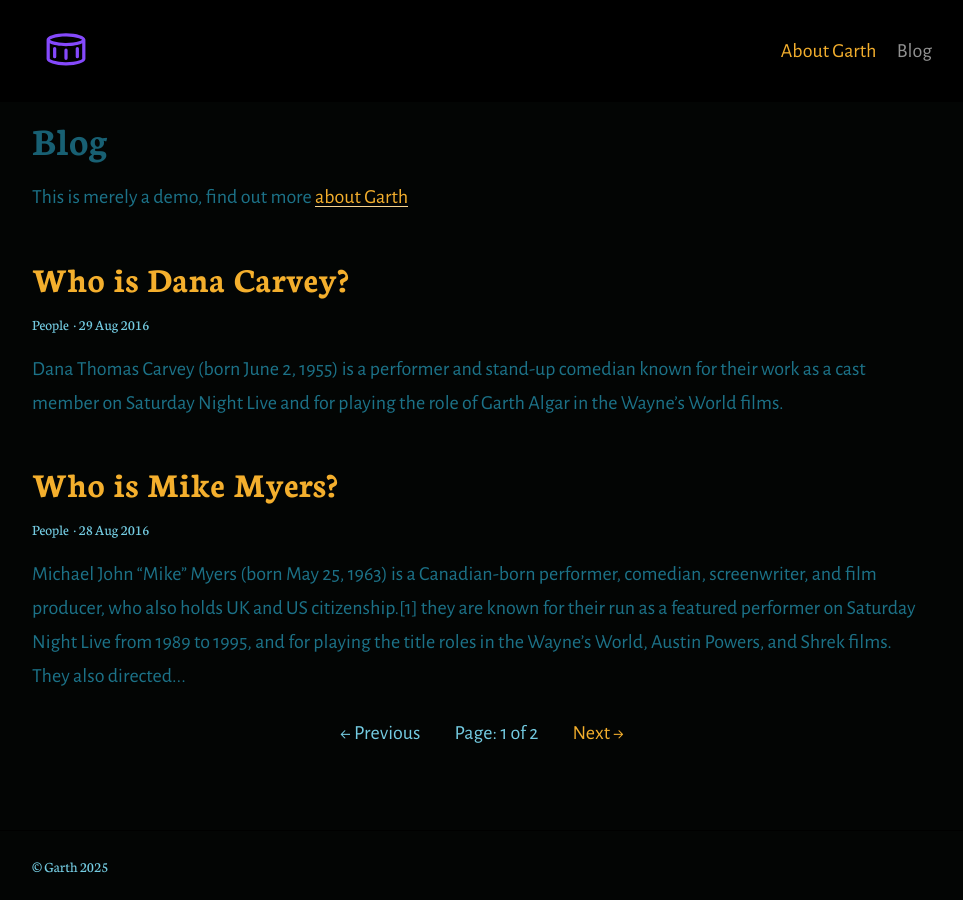
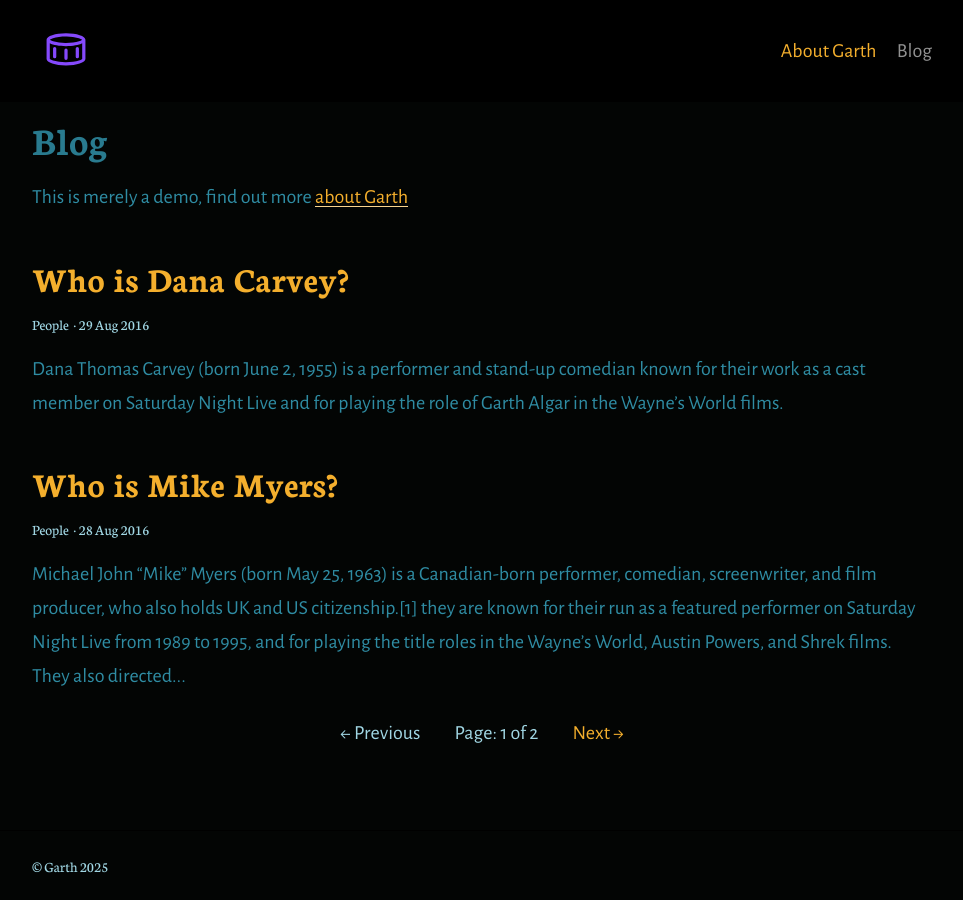
Before and after one commit to Patchyst/Patchyst.github.io, a Jekyll site: the page built from index.html, in a window 1280 px wide. Shown: the whole page, without its empty margins (158-1121 px from the left). Built offline with Jekyll 4.4.1, drawn with Linux system fonts in a browser that asks for light colours; the list of posts is cut into pages by our own code.

Commit message:
messing with colors

```diff
--- a/_sass/_colors.scss
+++ b/_sass/_colors.scss
@@ -1,5 +1,5 @@
 // Colours
-$bodyColour: #1c7288;
+$bodyColour: #2f8ca3;
 $headingColour: darken($bodyColour, 5%);
 $linkColour: #f4af2d;
 $hoverColour: darken($linkColour, 10%);
```
